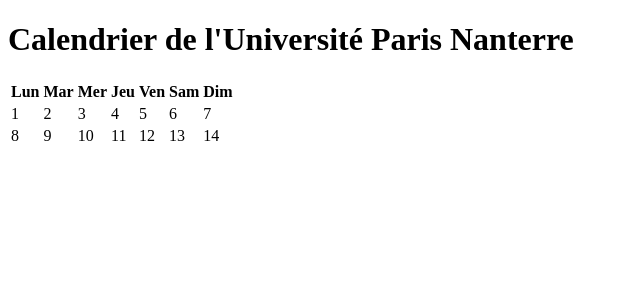
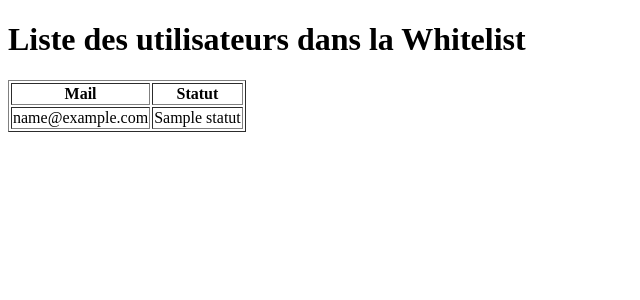
Before and after one commit to 4l43/ProjetSI, a Django app: template ProjetSI_Locale/mysiteWeb/App1/templates/calendrier.html in a window 1280 px wide. Shown: the top 300 px of the page, without its empty margins (0-640 px from the left). Run offline with Django 3.2, Linux system fonts and the light colour scheme; the template is opened without the code that fills it: most values are stand-ins (such as "Sample title", 1, 10 or a date in 2020).

Commit message:
Sql+clandrierlogsecur

```diff
--- a/ProjetSI_Locale/mysiteWeb/App1/templates/calendrier.html
+++ b/ProjetSI_Locale/mysiteWeb/App1/templates/calendrier.html
@@ -6,41 +6,26 @@
     <title>Calendrier</title>
 </head>
 <body>
-    <h1>Calendrier de l'Université Paris Nanterre</h1>
-
-    <!-- Exemple de calendrier simple -->
-    <div id="calendrier">
-        <table>
+    <h1>Liste des utilisateurs dans la Whitelist</h1>
+    <table border="1">
+        <thead>
             <tr>
-                <th>Lun</th>
-                <th>Mar</th>
-                <th>Mer</th>
-                <th>Jeu</th>
-                <th>Ven</th>
-                <th>Sam</th>
-                <th>Dim</th>
+                <th>Mail</th>
+                <th>Statut</th>
             </tr>
-            <!-- Vous pouvez remplir ce tableau avec des dates dynamiques -->
+        </thead>
+        <tbody>
+            {% for item in whitelist_items %}
             <tr>
-                <td>1</td>
-                <td>2</td>
-                <td>3</td>
-                <td>4</td>
-                <td>5</td>
-                <td>6</td>
-                <td>7</td>
+                <td>{{ item.mail }}</td>
+                <td>{{ item.statut }}</td>
             </tr>
+            {% empty %}
             <tr>
-                <td>8</td>
-                <td>9</td>
-                <td>10</td>
-                <td>11</td>
-                <td>12</td>
-                <td>13</td>
-                <td>14</td>
+                <td colspan="2">Aucun utilisateur dans la whitelist.</td>
             </tr>
-            <!-- Continuez avec les autres semaines -->
-        </table>
-    </div>
+            {% endfor %}
+        </tbody>
+    </table>
 </body>
 </html>
```
Also changed, not shown: ProjetSI_Locale/mysiteWeb/App1/models.py (+7 -0 lines), ProjetSI_Locale/mysiteWeb/App1/views.py (+22 -2 lines), ProjetSI_Locale/mysiteWeb/mysiteWeb/settings.py (+6 -2 lines), ProjetSI_Locale/mysiteWeb/db.sqlite3, 4 other files.
